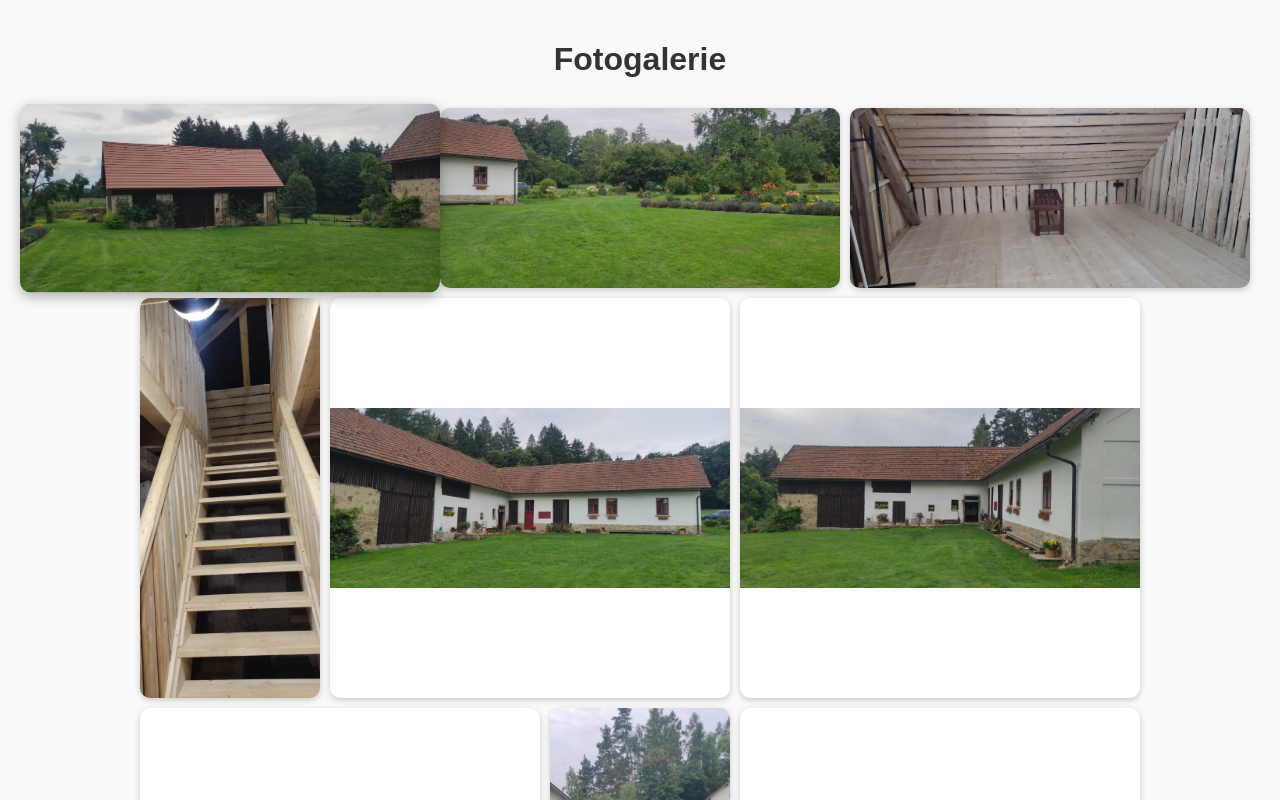
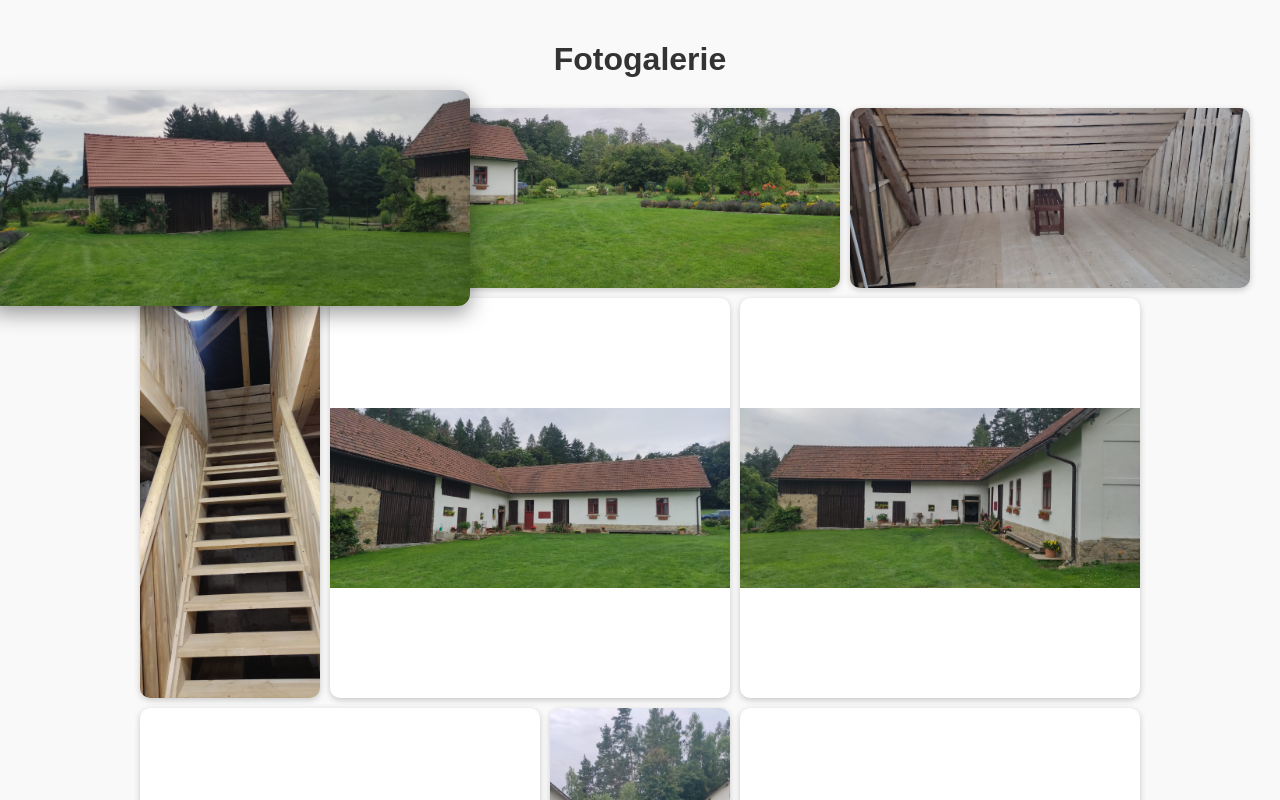
Before and after one commit to Mata-a-Honza-svatba/Mata-a-Honza, a plain HTML site: page galerie/galerie.html in a window 1280 px wide. In both pictures the pointer is over the picture 230 px from the left and 198 px from the top of the page. Shown: the top 800 px of the page. Drawn offline with Linux system fonts and the light colour scheme.

Commit message:
Update galerie.html

```diff
--- a/galerie/galerie.html
+++ b/galerie/galerie.html
@@ -30,12 +30,14 @@
       box-shadow: 0 2px 6px rgba(0,0,0,0.2);
       object-fit: contain;
       cursor: pointer;
-      transition: transform 0.3s ease;
+      transition: transform 0.3s ease, box-shadow 0.3s ease;
       background: white;
     }
     .gallery img:hover {
-      transform: scale(1.05);
-      box-shadow: 0 4px 12px rgba(0,0,0,0.3);
+      transform: scale(1.2);
+      box-shadow: 0 6px 18px rgba(0,0,0,0.4);
+      z-index: 10;
+      position: relative;
     }
     .back-link {
       display: inline-block;
```
